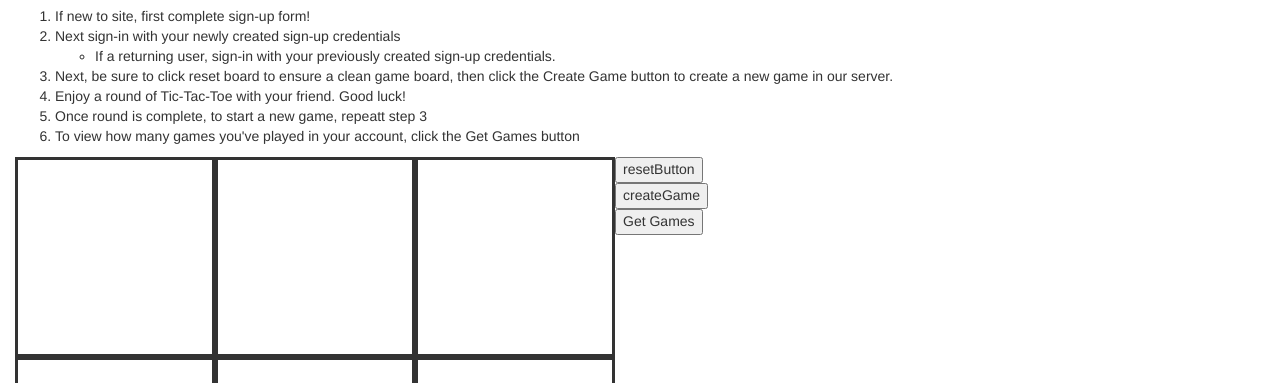
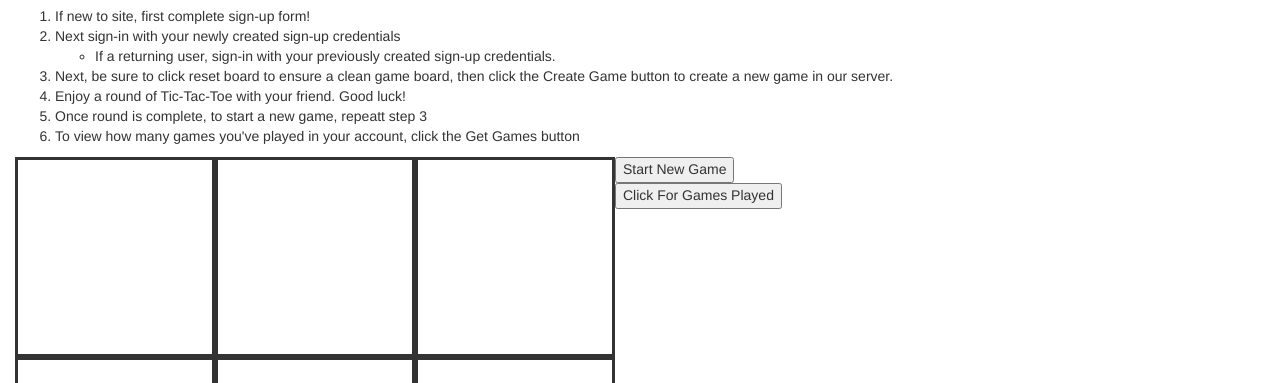
Before and after one commit to mattb5/game-project-client, a website: page index.html in a window 1280 px wide. Shown: the part 417-800 px from the top of the page. Drawn offline with Linux system fonts and the light colour scheme.

Commit message:
combines the reset button and create game button

```diff
--- a/assets/scripts/auth/events.js
+++ b/assets/scripts/auth/events.js
@@ -89,4 +89,5 @@ const addHandlers = () => {
 
 module.exports = {
   addHandlers,
+  onCreateGame,
 };
--- a/assets/scripts/index.js
+++ b/assets/scripts/index.js
@@ -2,6 +2,7 @@
 
 const api = require('./auth/api.js');
 const ui = require('./auth/ui.js');
+const events = require('./auth/events.js')
 
 let gameArray = ["","","","","","","","","",];
 
@@ -639,6 +640,7 @@ $( document ).ready(function() {
         winnerBool = true;
 				// $("#divOne").removeClass();
 				$("div").removeClass();
+        events.onCreateGame(event);
       });
 
     });
--- a/index.html
+++ b/index.html
@@ -76,16 +76,16 @@
         <div id='divNine'></div>
       </section>
 
-      <form id ="resetButton">
+      <!-- <form id ="resetButton">
         <input type="submit" value="resetButton">
-      </form>
+      </form> -->
 
       <form id ="create-game">
-        <input type="submit" value="createGame">
+        <input type="submit" value="Start New Game">
       </form>
 
       <form id ="get-games">
-        <input type="submit" value="Get Games">
+        <input type="submit" value="Click For Games Played">
       </form>
 
       <!-- <form id="get-game-by-id">
```
